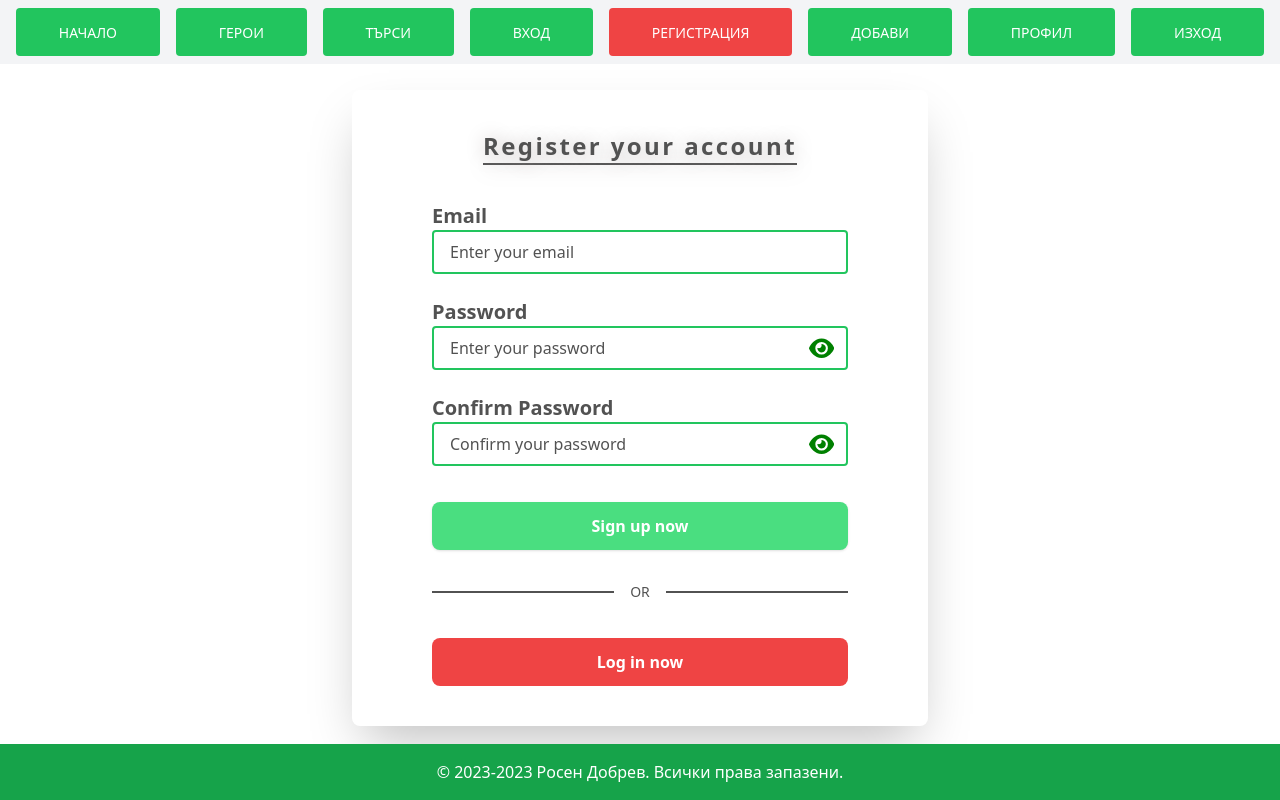
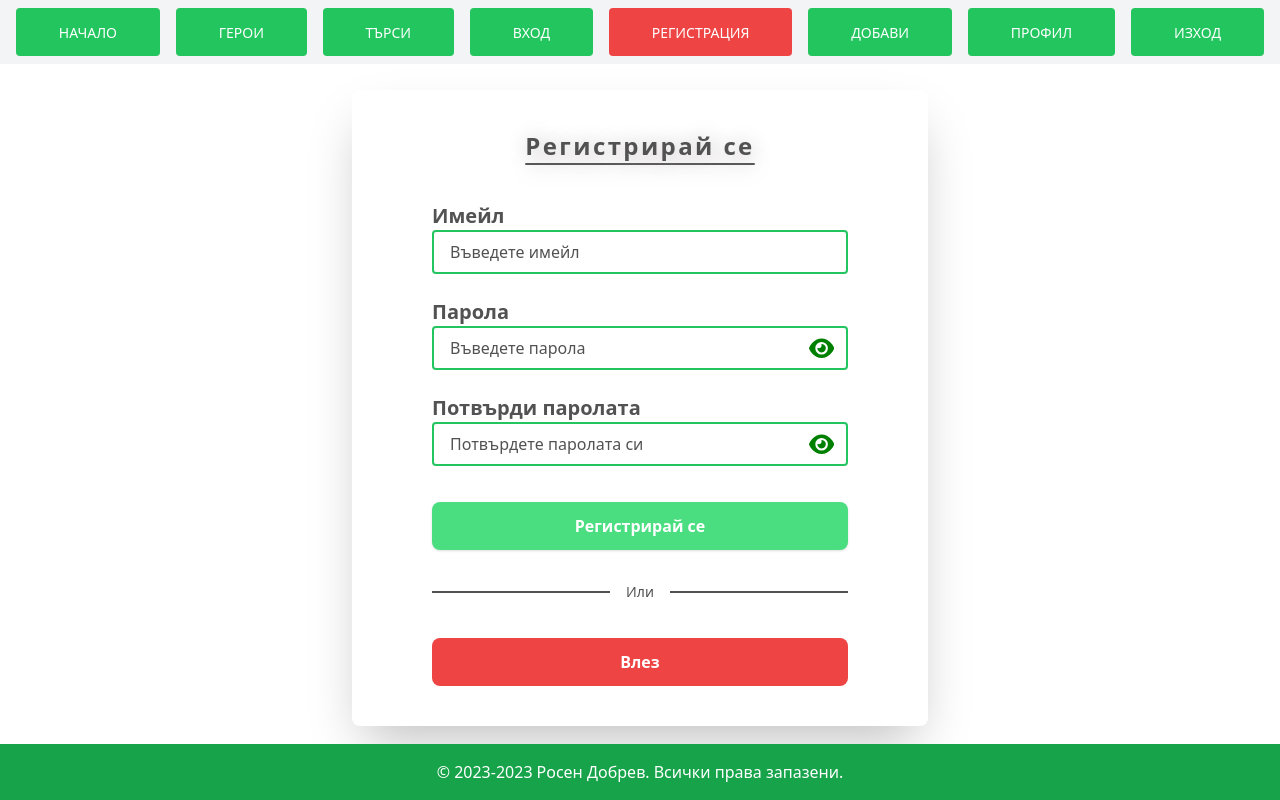
Before and after one commit to RosenDobrev10/Bulgarian-Heroes, a React (Vite) app in the folder client/: page /register in a window 1280 px wide. Built offline with nearby package versions, Linux system fonts and the light colour scheme; what tw-elements would draw is missing.

Commit message:
Translate english to bulgarian

```diff
--- a/client/src/components/Login/Login.jsx
+++ b/client/src/components/Login/Login.jsx
@@ -14,7 +14,7 @@ export default function Login() {
 			<div className="max-w-xl container mx-auto rounded-lg p-10 shadow-2xl mt-4">
 				<div className="w-full">
 					<p className={`${styles.textShadow} tracking-widest underline underline-offset-8 text-center text-neutral-600 text-2xl font-semibold`}>
-						Log in into your account
+						Влезте в профила си
 					</p>
 					<div className="mt-10">
 						<form className="px-10">
@@ -24,13 +24,13 @@ export default function Login() {
 									htmlFor="email"
 									className="text-neutral-600 text-xl font-semibold"
 								>
-									Email
+									Имейл
 								</label>
 								<div className="flex items-center justify-between py-2 rounded border-2 border-green-500">
 									<input
 										type="text"
 										name="email"
-										placeholder="Enter your email"
+										placeholder="Въведете имейл"
 										id="email"
 										className="w-full text-neutral-600 placeholder:text-neutral-600 focus:placeholder:opacity-0 px-4 outline-none"
 									/>
@@ -43,7 +43,7 @@ export default function Login() {
 									htmlFor="password"
 									className="text-neutral-600 text-xl font-semibold"
 								>
-									Password
+									Парола
 								</label>
 								<div className="flex items-center justify-between py-2 rounded border-2 border-green-500">
 									<input
@@ -51,7 +51,7 @@ export default function Login() {
 											showPassword ? 'text' : 'password'
 										}
 										name="password"
-										placeholder="Enter your password"
+										placeholder="Въведете парола"
 										id="password"
 										className="w-full text-neutral-600 placeholder:text-neutral-600 focus:placeholder:opacity-0 px-4 outline-none"
 									/>
@@ -86,14 +86,14 @@ export default function Login() {
 
 							{/* LOGIN BUTTON */}
 							<button className="hover:drop-shadow-lg hover:opacity-80 bg-green-400 block rounded-lg shadow text-center text-white text-base font-semibold w-full py-3 mt-9">
-								Log in now
+								Влезте сега
 							</button>
 
 							{/* OR */}
 							<div className="relative flex items-center mt-8">
 								<div className="border h-0 w-2/4 border-neutral-600" />
 								<div className=" text-neutral-600 px-4 text-sm font-normal">
-									OR
+									Или
 								</div>
 								<div className=" border h-0 w-2/4 border-neutral-600" />
 							</div>
@@ -103,7 +103,7 @@ export default function Login() {
 								to="/register"
 								className="hover:drop-shadow-lg hover:opacity-80 bg-red-500 block rounded-lg text-center text-white text-base font-semibold w-full py-3 mt-9"
 							>
-								Sign up now
+								Регистрирай се сега
 							</Link>
 						</form>
 					</div>
--- a/client/src/components/Register/Register.jsx
+++ b/client/src/components/Register/Register.jsx
@@ -21,7 +21,7 @@ export default function Register() {
 					<p
 						className={`${styles.textShadow} tracking-widest underline underline-offset-8 text-center text-neutral-600 text-2xl font-semibold`}
 					>
-						Register your account
+						Регистрирай се
 					</p>
 					<div className="mt-10">
 						<form className="px-10">
@@ -31,13 +31,13 @@ export default function Register() {
 									htmlFor="email"
 									className="text-neutral-600 text-xl font-semibold"
 								>
-									Email
+									Имейл
 								</label>
 								<div className="flex items-center justify-between py-2 rounded border-2 border-green-500">
 									<input
 										type="text"
 										name="email"
-										placeholder="Enter your email"
+										placeholder="Въведете имейл"
 										id="email"
 										className="w-full text-neutral-600 placeholder:text-neutral-600 focus:placeholder:opacity-0 px-4 outline-none"
 									/>
@@ -50,7 +50,7 @@ export default function Register() {
 									htmlFor="password"
 									className="text-neutral-600 text-xl font-semibold"
 								>
-									Password
+									Парола
 								</label>
 								<div className="flex items-center justify-between py-2 rounded border-2 border-green-500">
 									<input
@@ -58,7 +58,7 @@ export default function Register() {
 											showPassword ? 'text' : 'password'
 										}
 										name="password"
-										placeholder="Enter your password"
+										placeholder="Въведете парола"
 										id="password"
 										className="w-full text-neutral-600 placeholder:text-neutral-600 focus:placeholder:opacity-0 px-4 outline-none"
 									/>
@@ -97,7 +97,7 @@ export default function Register() {
 									htmlFor="repass"
 									className="text-neutral-600 text-xl font-semibold"
 								>
-									Confirm Password
+									Потвърди паролата
 								</label>
 								<div className="flex items-center justify-between py-2 rounded border-2 border-green-500">
 									<input
@@ -107,7 +107,7 @@ export default function Register() {
 												: 'password'
 										}
 										name="repass"
-										placeholder="Confirm your password"
+										placeholder="Потвърдете паролата си"
 										id="repass"
 										className="w-full text-neutral-600 placeholder:text-neutral-600 focus:placeholder:opacity-0 px-4 outline-none"
 									/>
@@ -144,14 +144,14 @@ export default function Register() {
 
 							{/* LOGIN BUTTON */}
 							<button className="hover:drop-shadow-lg hover:opacity-80 bg-green-400 block rounded-lg shadow text-center text-white text-base font-semibold w-full py-3 mt-9">
-								Sign up now
+								Регистрирай се
 							</button>
 
 							{/* OR */}
 							<div className="relative flex items-center mt-8">
 								<div className="border h-0 w-2/4 border-neutral-600" />
 								<div className=" text-neutral-600 px-4 text-sm font-normal">
-									OR
+									Или
 								</div>
 								<div className=" border h-0 w-2/4 border-neutral-600" />
 							</div>
@@ -161,7 +161,7 @@ export default function Register() {
 								to="/login"
 								className="hover:drop-shadow-lg hover:opacity-80 bg-red-500 block rounded-lg text-center text-white text-base font-semibold w-full py-3 mt-9"
 							>
-								Log in now
+								Влез
 							</Link>
 						</form>
 					</div>
```
